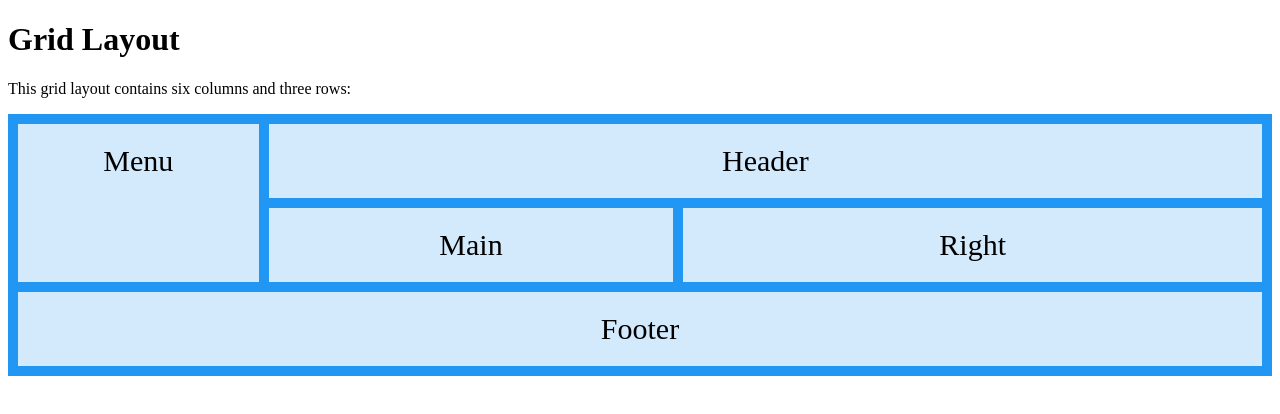
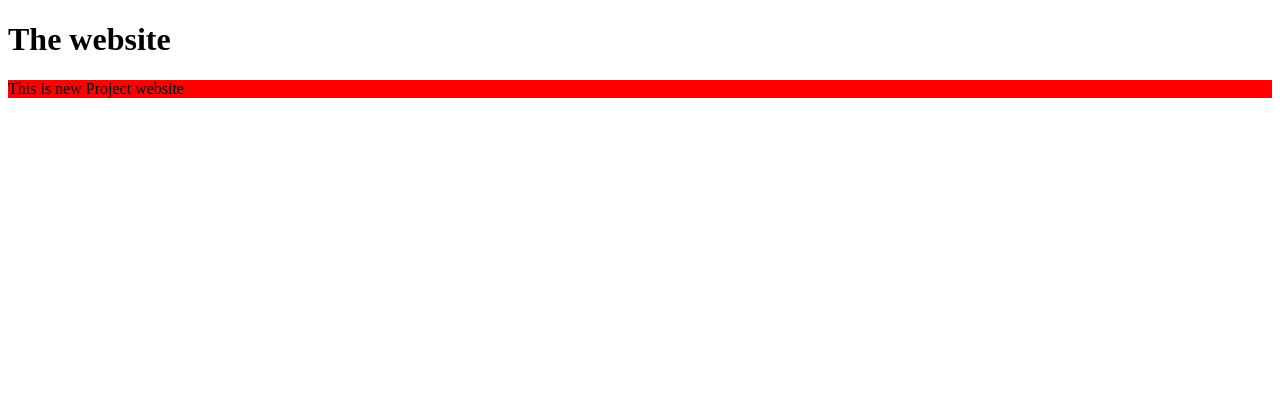
Before and after one commit to tomaattibanaani/tomaatti.github.io, a plain HTML site: page index.html in a window 1280 px wide. Drawn offline with Linux system fonts and the light colour scheme.

Commit message:
Update index.html

```diff
--- a/index.html
+++ b/index.html
@@ -2,44 +2,14 @@
 <html>
 <head>
 <style>
-.item1 { grid-area: header; }
-.item2 { grid-area: menu; }
-.item3 { grid-area: main; }
-.item4 { grid-area: right; }
-.item5 { grid-area: footer; }
+  p {background-color:red;
+  }
 
-.grid-container {
-  display: grid;
-  grid-template-areas:
-    'menu header header header header header'
-    'menu main main right right right'
-    'footer footer footer footer footer footer';
-  grid-gap: 10px;
-  background-color: #2196F3;
-  padding: 10px;
-}
+  </style>
 
-.grid-container > div {
-  background-color: rgba(255, 255, 255, 0.8);
-  text-align: center;
-  padding: 20px 0;
-  font-size: 30px;
-}
-</style>
-</head>
 <body>
-
-<h1>Grid Layout</h1>
-
-<p>This grid layout contains six columns and three rows:</p>
-
-<div class="grid-container">
-  <div class="item1">Header</div>
-  <div class="item2">Menu</div>
-  <div class="item3">Main</div>
-  <div class="item4">Right</div>
-  <div class="item5">Footer</div>
-</div>
+  <h1>The website</h1>
+  <p>This is new Project website</p>
 
 </body>
 </html>
```
